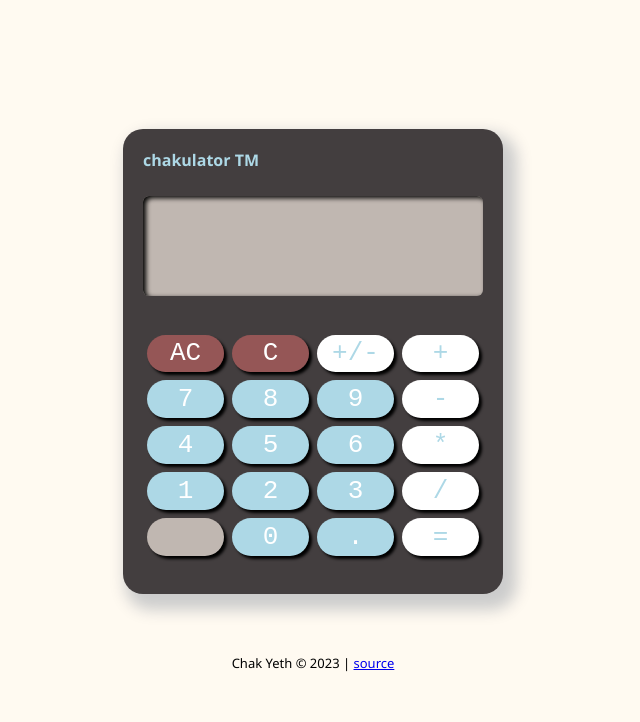
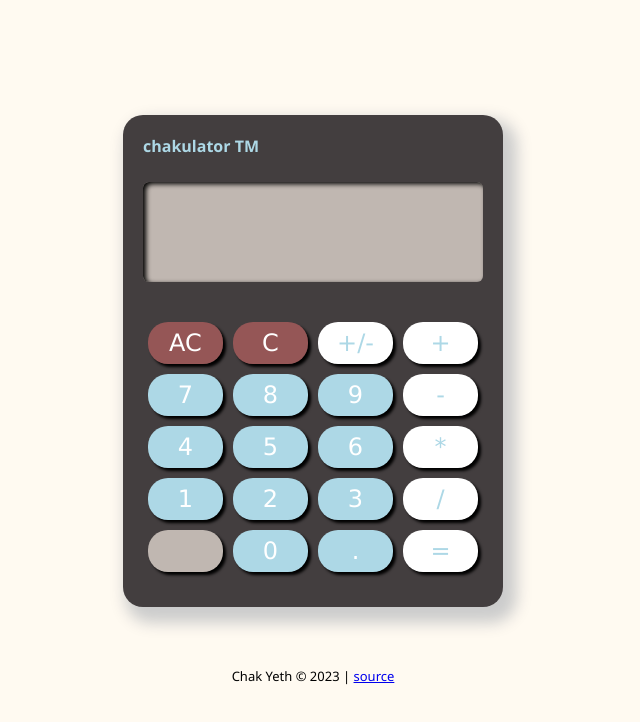
Before and after one commit to chakyeth/odin-calculator, a plain HTML site: page index.html in a window 1280 px wide. Shown: the whole page, without its empty margins (327-967 px from the left). Drawn offline with nearby package versions, Linux system fonts and the light colour scheme.

Commit message:
Update style of buttons

```diff
--- a/style.css
+++ b/style.css
@@ -67,10 +67,11 @@ button {
   align-items: center;
   text-align: center;
   font-weight: 500;
-  font-size: xx-large;
-  font-family: monospace;
+  font-size: x-large;
+  font-family: Verdana, Geneva, Tahoma, sans-serif;
   border-radius: 20px;
-  margin: 4px 4px;
+  padding: 7px 0px;
+  margin: 5px 5px;
   box-shadow: 3px 3px 3px #000;
 }
 
```
